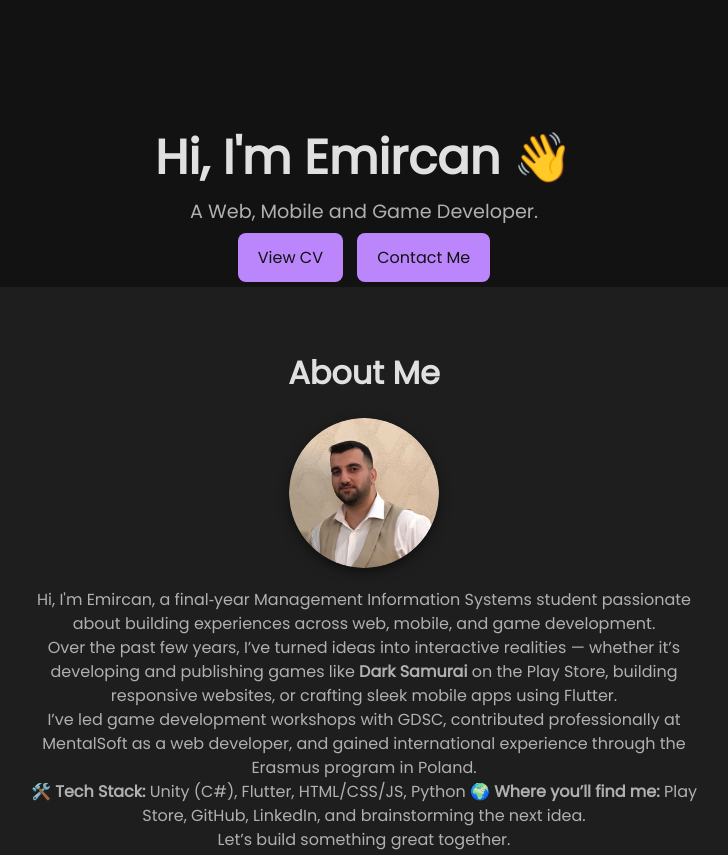
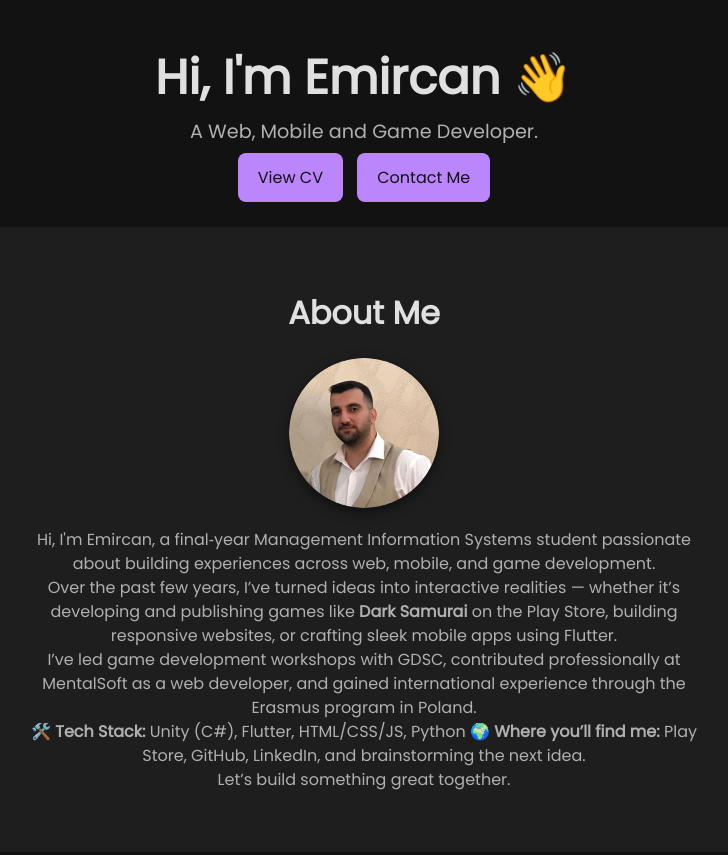
Before and after one commit to EmircanDogan/portfolio_page, a plain HTML site: page index.html in a window 1280 px wide. Shown: the top 855 px of the page, without its empty margins (276-1004 px from the left). Drawn offline with Linux system fonts and the light colour scheme.

Commit message:
Update style.css

```diff
--- a/style.css
+++ b/style.css
@@ -31,8 +31,13 @@ html {
 
   /* 4. Hero */
   .hero {
+    position: sticky;   /* veya position: fixed; isterseniz sabitlemek için */
+    top: 0;
+    margin: 0;          /* eskiden margin-top:100px; vardı, bunu kaldırdık */
+    padding: 20px 0;     /* isteğe bağlı, üst ve alt boşluk ayarı */
     text-align: center;
-    margin-top: 100px;
+    background-color: var(--bg-page); /* sticky/ fixed yapınca arka planı da koru */
+    z-index: 1000;      /* sayfa içeriğinin üstünde kalsın diye */
   }
   .hero h1 {
     font-size: 3rem;
```
